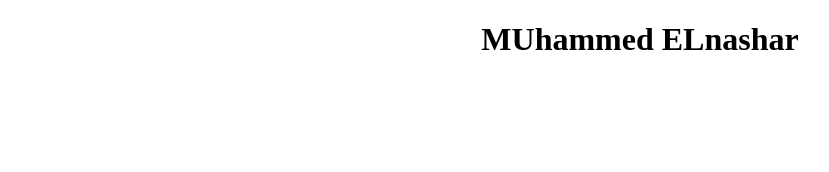
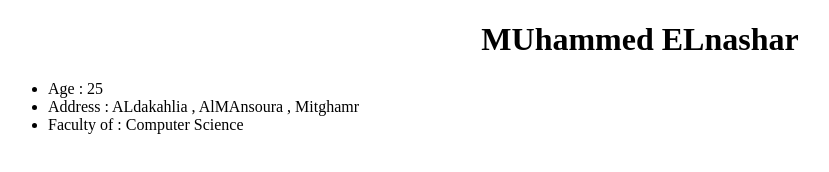
Before and after one commit to muhammedElnashar/full-stack-benha, a plain HTML site: page index.html in a window 1280 px wide. Shown: the whole page, without its empty margins (0-829 px from the left). Drawn offline with Linux system fonts and the light colour scheme.

Commit message:
Personal info

```diff
--- a/index.html
+++ b/index.html
@@ -7,5 +7,13 @@
 </head>
 <body>
   <h1 style="text-align: center;"> MUhammed ELnashar</h1>
+  <div>
+    <ul>
+        <li>Age : 25</li>
+        <li>Address : ALdakahlia , AlMAnsoura , Mitghamr</li>
+        <li>Faculty of : Computer Science</li>
+
+    </ul>
+  </div>
 </body>
 </html>
```
